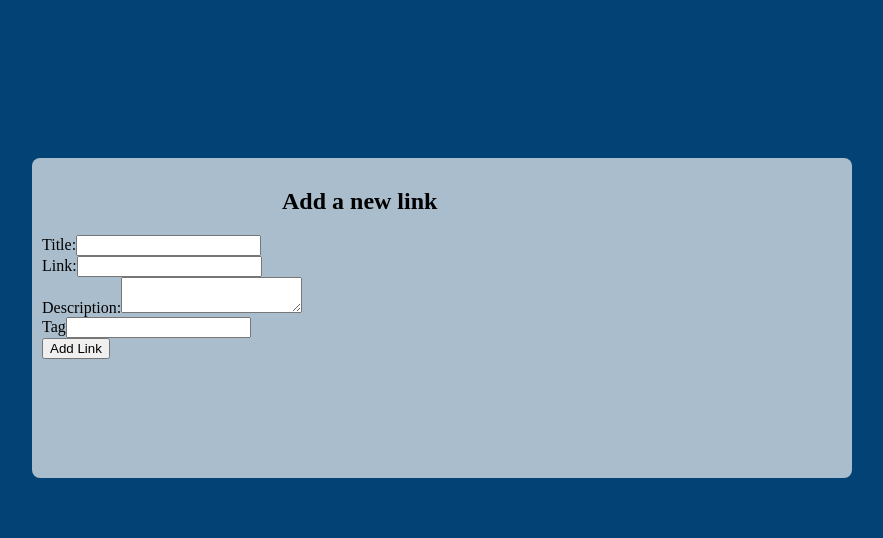
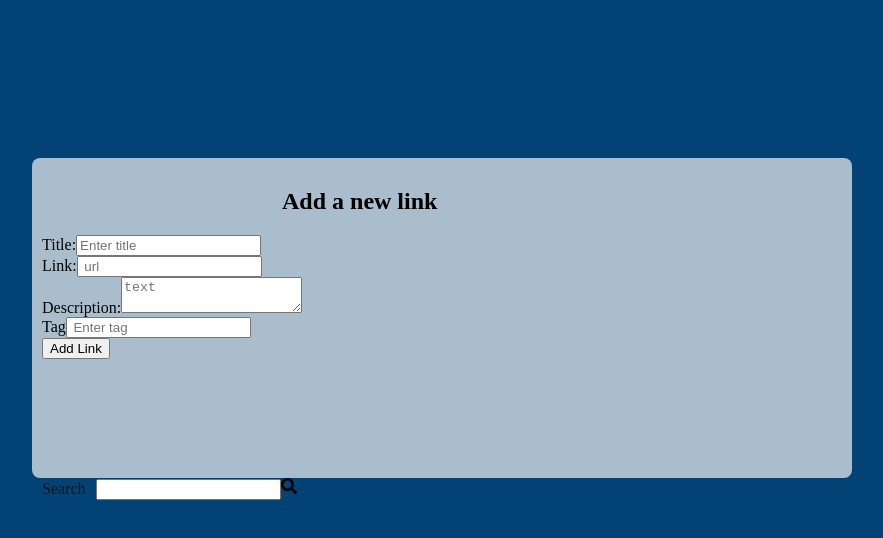
Before and after one commit to Masande07i/link-vaults, a React (Vite) app: page / in a window 1280 px wide. Shown: the top 538 px of the page, without its empty margins (198-1081 px from the left). Built offline with nearby package versions, Linux system fonts and the light colour scheme.

Commit message:
new updates

```diff
--- a/package.json
+++ b/package.json
@@ -11,7 +11,8 @@
   },
   "dependencies": {
     "react": "^19.2.7",
-    "react-dom": "^19.2.7"
+    "react-dom": "^19.2.7",
+    "react-icons": "^5.7.0"
   },
   "devDependencies": {
     "@eslint/js": "^10.0.1",
--- a/src/App.tsx
+++ b/src/App.tsx
@@ -1,14 +1,18 @@
 import { useState } from 'react'
-import { Form } from './components/Text/Form/Form'
+import { Form } from './components/Form/Form'
 
 import './App.css'
+import { Search } from './components/Search/Search'
 
 function App() {
   const [count, setCount] = useState(0)
 
+
+
   return (
     <>
      <Form/>
+     <Search/>
     </>
   )
 }
--- /dev/null
+++ b/src/components/Form/Form.tsx
@@ -0,0 +1,12 @@
+import React from 'react'
+import { FormLinks } from '../FormLinks/FormLinks'
+import { SavedLinks } from '../SavedLinks/SavedLinks'
+
+export const Form = () => {
+  return (
+    <div>
+       <FormLinks/>
+       <SavedLinks/>
+    </div>
+  )
+}
--- a/src/components/Text/Form/Form.tsx
+++ b/src/components/FormLinks/FormLinks.tsx
@@ -1,10 +1,31 @@
+import style from './FormLinks.module.css'
+import { Text } from '../Text/Text';
+import { useState } from 'react';
 
-import { useState } from 'react';
-import style from './Form.module.css'
-import { Text } from '../Text';
+export interface LinkInput{
+  title : string;
+  link: string;
+  description: string;
+  tag: string;
+}
+
+interface FormLinkProps{
+  onAdd: (input : LinkInput) => void;
+}
+
+export function FormLink({ onAdd }: FormLinkProps) {
+  const [title, setTitle] = useState('');
+  const [link, setLink] = useState('');
+  const [description, setDescription] = useState('');
+  const [tag, setTag] = useState('');
+}
 
 
-export const Form = () => {
+// function handleAdd =() =>{};
+
+
+
+export const FormLinks = () => {
 
   return (
     <section className= {style.slate}>
@@ -17,6 +38,7 @@ export const Form = () => {
           type="text"
           id="title"
           name="title"
+          placeholder="Enter title"
          />
      </div>
 
@@ -26,6 +48,7 @@ export const Form = () => {
           type="url"
           id="link"
           name="link"
+          placeholder= " url"
           />
      </div>
 
@@ -34,6 +57,7 @@ export const Form = () => {
         <textarea
           id="description"
           name="description"
+          placeholder= "text"
           />
      </div>
 
@@ -43,6 +67,7 @@ export const Form = () => {
           type="text"
           id="tag"
           name="tag"
+          placeholder= " Enter tag"
         />
      </div>
 
--- /dev/null
+++ b/src/components/SavedLinks/SavedLinks.tsx
@@ -0,0 +1,7 @@
+import React from 'react'
+
+export const SavedLinks = () => {
+  return (
+    <></>
+  )
+}
--- /dev/null
+++ b/src/components/Search/Search.tsx
@@ -0,0 +1,10 @@
+import React from 'react'
+import { Searchbar } from './Searchbar'
+
+export const Search = () => {
+  return (
+    <div>
+        <Searchbar/>
+    </div>
+  )
+}
--- /dev/null
+++ b/src/components/Search/Searchbar.tsx
@@ -0,0 +1,16 @@
+import React from 'react'
+import { FaSearch } from 'react-icons/fa'
+import { Text } from '../Text/Text'
+import style from './Search.module.css'
+
+export const Searchbar = () => {
+  return (
+
+    <div>
+       <Text variant= {'span'} style={{color: 'rgb(20,20,20)', padding: '10px'}}>Search</Text>
+        <input type = 'text' className ={style.input} />
+        <FaSearch  className= {style.icon}/>
+    </div>
+
+  )
+}
```
Also changed, not shown: src/type.ts (deleted, +0 -8 lines), src/components/FormLinks/FormLinks.module.css (renamed from src/components/Text/Form/Form.module.css), src/components/SavedLinks/SavedLinks.module.css (added), src/components/Search/Search.module.css (added), 1 other file (tests, documents, lock files or other folders).
